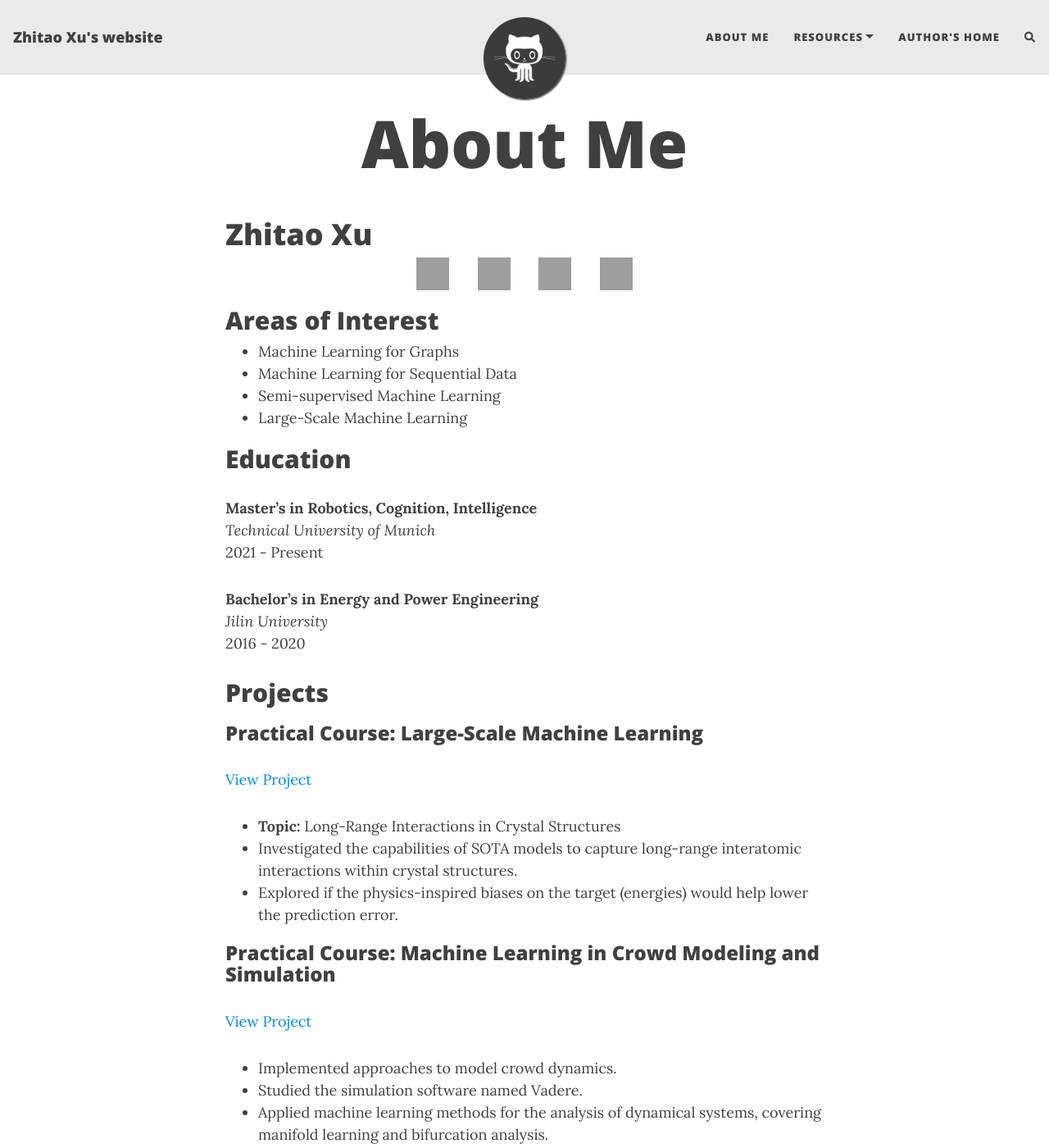
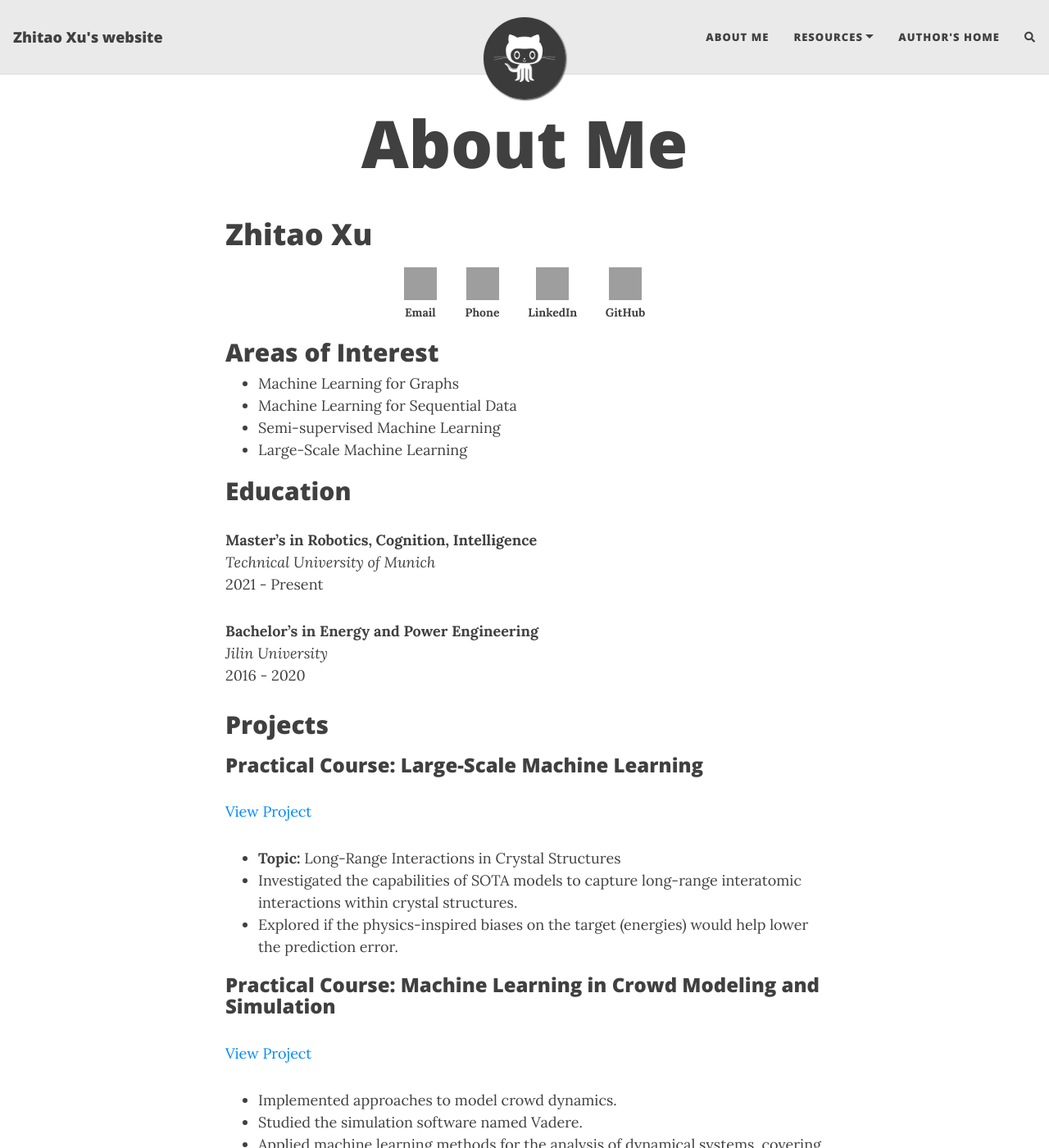
Before and after one commit to HerrXu01/herrxu01.github.io, a Jekyll site: the page built from aboutme.md, in a window 1280 px wide and 1400 px high. Shown: the whole window at 82% size. Built offline with Jekyll 4.4.1, drawn with Linux system fonts in a browser that asks for light colours; comment, search, counter and statistics services are not loaded; grey boxes are pictures that could not be loaded.

Commit message:
polish cv

```diff
--- a/aboutme.md
+++ b/aboutme.md
@@ -5,19 +5,22 @@ title: About Me
 
 # Zhitao Xu
 
-
-<div style="text-align: center;">
-  <a href="mailto:ge26hax@mytum.de" style="margin: 0 15px;">
-    <img src="https://img.icons8.com/color/48/000000/email.png" alt="Email" style="width: 40px; height: 40px;">
+<div class="icon-container">
+  <a href="mailto:ge26hax@mytum.de">
+    <img src="https://img.icons8.com/color/48/000000/email.png" alt="Email">
+    <div>Email</div>
   </a>
-  <a href="tel:+4915204564161" style="margin: 0 15px;">
-    <img src="https://img.icons8.com/color/48/000000/phone.png" alt="Phone" style="width: 40px; height: 40px;">
+  <a href="tel:+4915204564161">
+    <img src="https://img.icons8.com/color/48/000000/phone.png" alt="Phone">
+    <div>Phone</div>
   </a>
-  <a href="https://www.linkedin.com/in/zhitao-xu-750b45300/" style="margin: 0 15px;">
-    <img src="https://img.icons8.com/color/48/000000/linkedin.png" alt="LinkedIn" style="width: 40px; height: 40px;">
+  <a href="https://www.linkedin.com/in/zhitao-xu-750b45300/">
+    <img src="https://img.icons8.com/color/48/000000/linkedin.png" alt="LinkedIn">
+    <div>LinkedIn</div>
   </a>
-  <a href="https://github.com/HerrXu01" style="margin: 0 15px;">
-    <img src="https://img.icons8.com/color/48/000000/github.png" alt="GitHub" style="width: 40px; height: 40px;">
+  <a href="https://github.com/HerrXu01">
+    <img src="https://img.icons8.com/color/48/000000/github.png" alt="GitHub">
+    <div>GitHub</div>
   </a>
 </div>
 
--- a/assets/css/beautifuljekyll.css
+++ b/assets/css/beautifuljekyll.css
@@ -1130,8 +1130,11 @@ pre {
 }
 
 .icon-container a {
+  display: inline-block;
   margin: 0 15px;
   transition: transform 0.3s ease;
+  text-decoration: none;
+  color: inherit;
 }
 
 .icon-container a:hover {
@@ -1142,3 +1145,9 @@ pre {
   width: 40px;
   height: 40px;
 }
+
+.icon-container div {
+  margin-top: 5px;
+  font-size: 14px;
+  font-weight: bold;
+}
```
